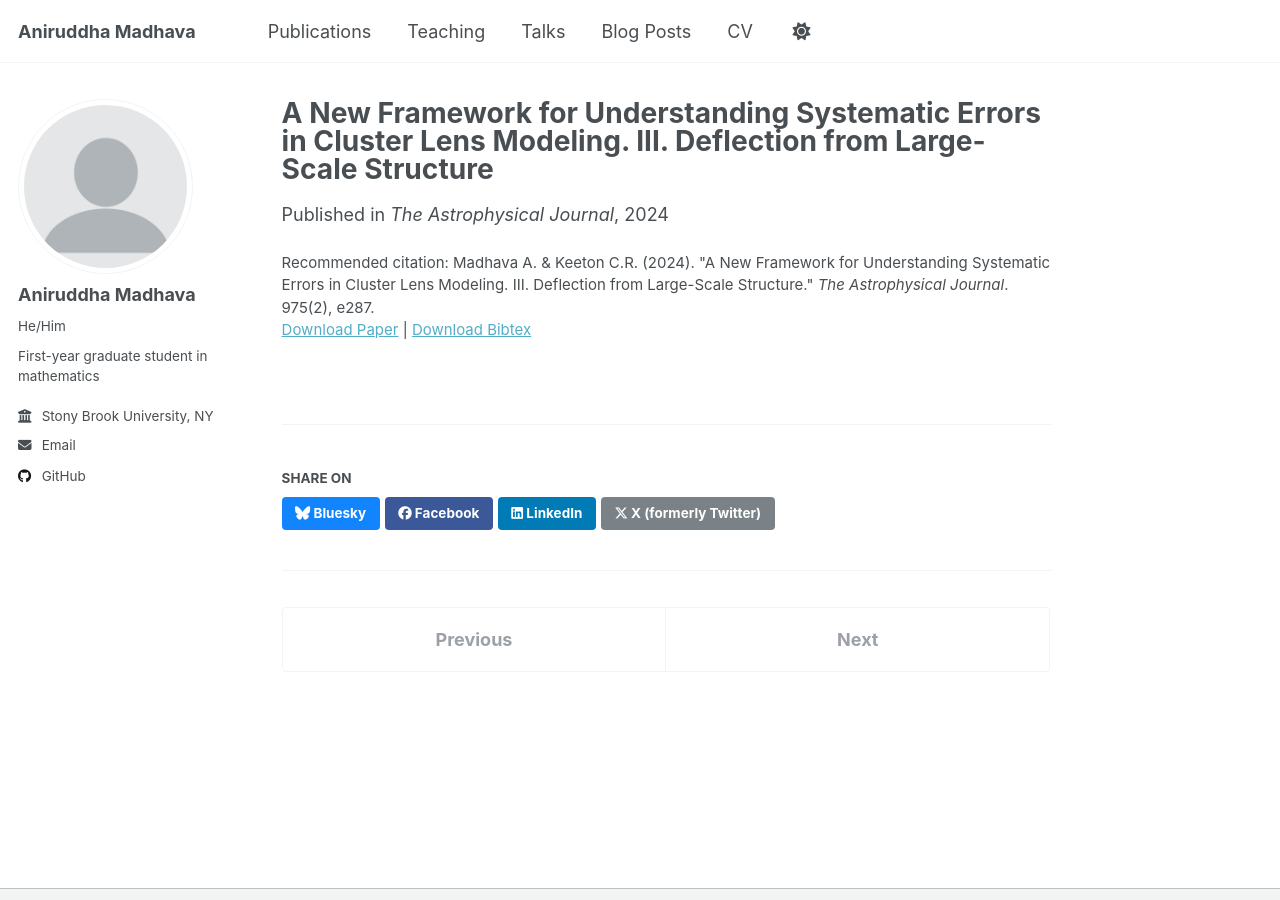
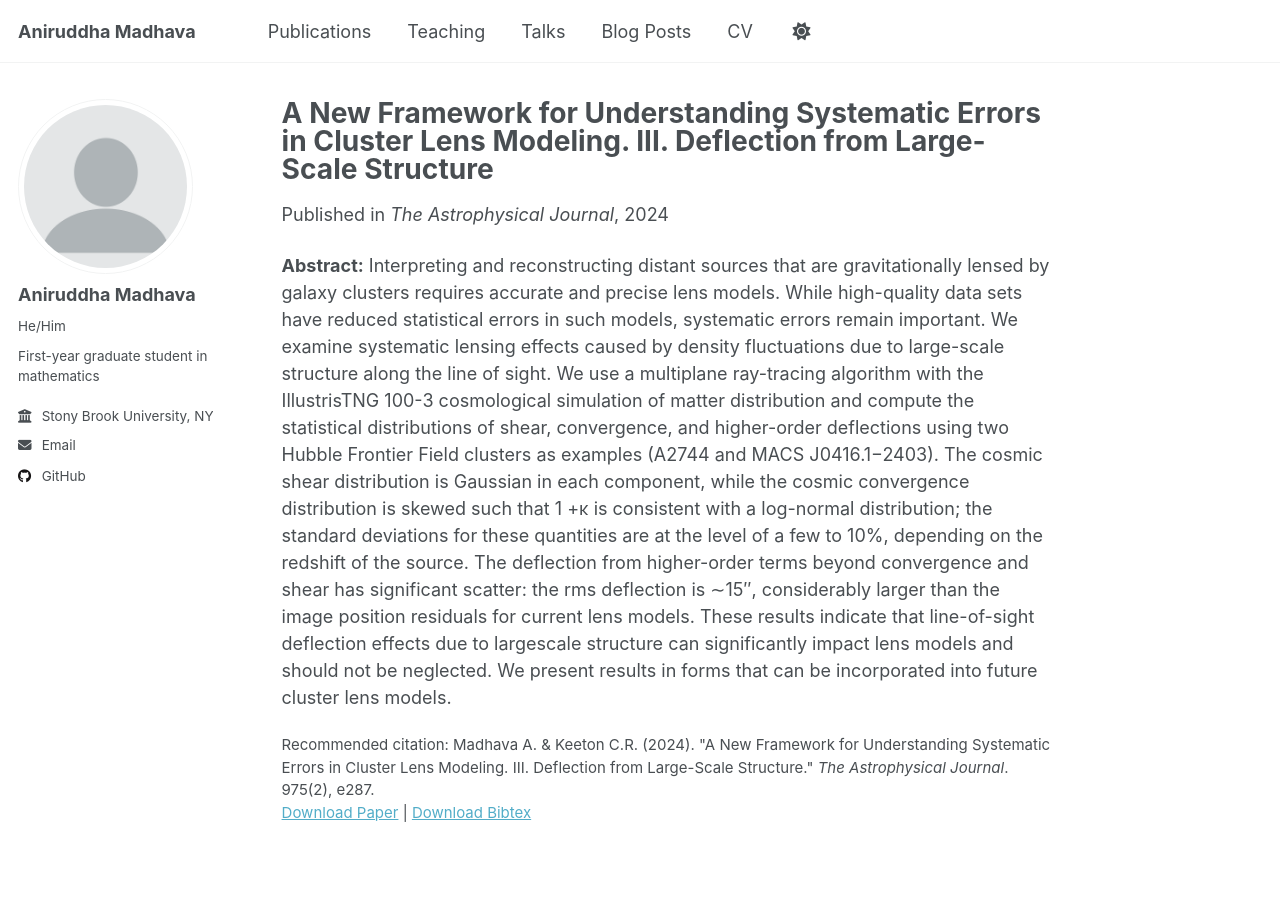
Before and after one commit to amadhava25/amadhava25.github.io, a Jekyll site: the page built from _publications/2024-11-08-paper-title-1.md, in a window 1280 px wide and 900 px high. Built offline with Jekyll 4.4.1, drawn with Linux system fonts in a browser that asks for light colours; a script that is not in the unit is left out.

Commit message:
Update 2024-11-08-paper-title-1.md

```diff
--- a/_publications/2024-11-08-paper-title-1.md
+++ b/_publications/2024-11-08-paper-title-1.md
@@ -6,6 +6,8 @@ permalink: /publication/2024-02-17-paper-title-1
 date: 2024-11-08
 venue: 'The Astrophysical Journal'
 paperurl: 'http://amadhava25.github.io/files/Madhava_2024_ApJ_975_287.pdf'
-bibtexurl: "http://amadhava25.github.io/files/pub1.bib"
+bibtexurl: "http://amadhava25.github.io/files/bibtex1.bib"
 citation: 'Madhava A. & Keeton C.R. (2024). &quot;A New Framework for Understanding Systematic Errors in Cluster Lens Modeling. III. Deflection from Large-Scale Structure.&quot; <i>The Astrophysical Journal</i>. 975(2), e287.'
 ---
+
+**Abstract:** Interpreting and reconstructing distant sources that are gravitationally lensed by galaxy clusters requires accurate and precise lens models. While high-quality data sets have reduced statistical errors in such models, systematic errors remain important. We examine systematic lensing effects caused by density fluctuations due to large-scale structure along the line of sight. We use a multiplane ray-tracing algorithm with the IllustrisTNG 100-3 cosmological simulation of matter distribution and compute the statistical distributions of shear, convergence, and higher-order deflections using two Hubble Frontier Field clusters as examples (A2744 and MACS J0416.1−2403). The cosmic shear distribution is Gaussian in each component, while the cosmic convergence distribution is skewed such that 1 +κ is consistent with a log-normal distribution; the standard deviations for these quantities are at the level of a few to 10%, depending on the redshift of the source. The deflection from higher-order terms beyond convergence and shear has significant scatter: the rms deflection is ∼15″, considerably larger than the image position residuals for current lens models. These results indicate that line-of-sight deflection effects due to largescale structure can significantly impact lens models and should not be neglected. We present results in forms that can be incorporated into future cluster lens models.
```
